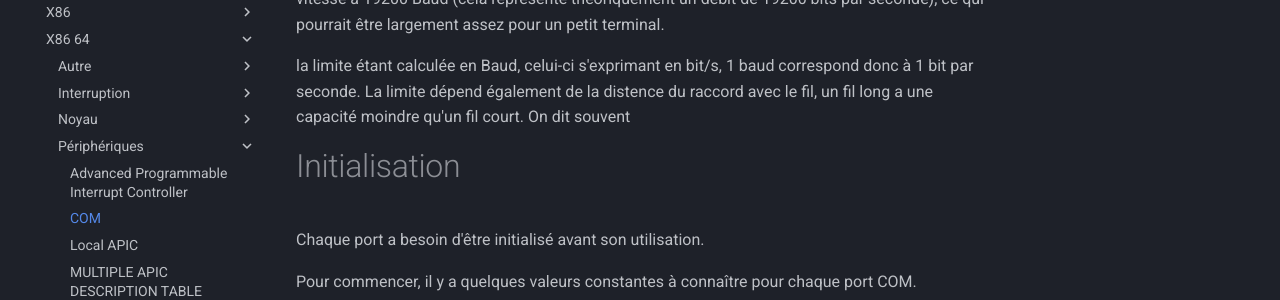
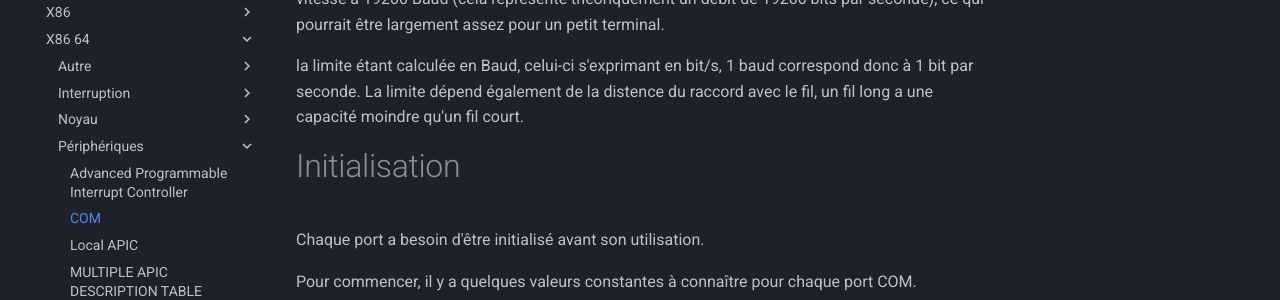
Before and after one commit to devse-org/wiki, an MkDocs documentation site: the page built from docs/x86_64/périphériques/COM.md, in a window 1280 px wide and 900 px high, scrolled down 396 px. Shown: the part 204-504 px from the top of the window. Built offline with MkDocs 1.6.1 and Material for MkDocs 9.7.7, drawn with Linux system fonts in a browser that asks for light colours; comment, search, counter and statistics services are not loaded; some of the changed text lies outside the part shown.

```diff
--- a/docs/x86_64/périphériques/COM.md
+++ b/docs/x86_64/périphériques/COM.md
@@ -16,7 +16,7 @@ La norme RS-232 (qui a été révisée maintes et maintes fois) est une norme qu
 Existant depuis 1981, elle standardise les noms (COM1, COM2, COM3, etc), limite la vitesse à 19200 Baud (cela représente théoriquement un débit de 19200 bits par seconde), ce qui pourrait être largement assez pour un petit terminal.
 
 la limite étant calculée en Baud, celui-ci s'exprimant en bit/s, 1 baud correspond donc à 1 bit par seconde.
-La limite dépend également de la distence du raccord avec le fil, un fil long a une capacité moindre qu'un fil court. On dit souvent
+La limite dépend également de la distence du raccord avec le fil, un fil long a une capacité moindre qu'un fil court.
 
 # Initialisation
 Chaque port a besoin d'être initialisé avant son utilisation.
```
Also changed, not shown: other parts of docs/x86_64/périphériques/COM.md (+1 -1 lines).
